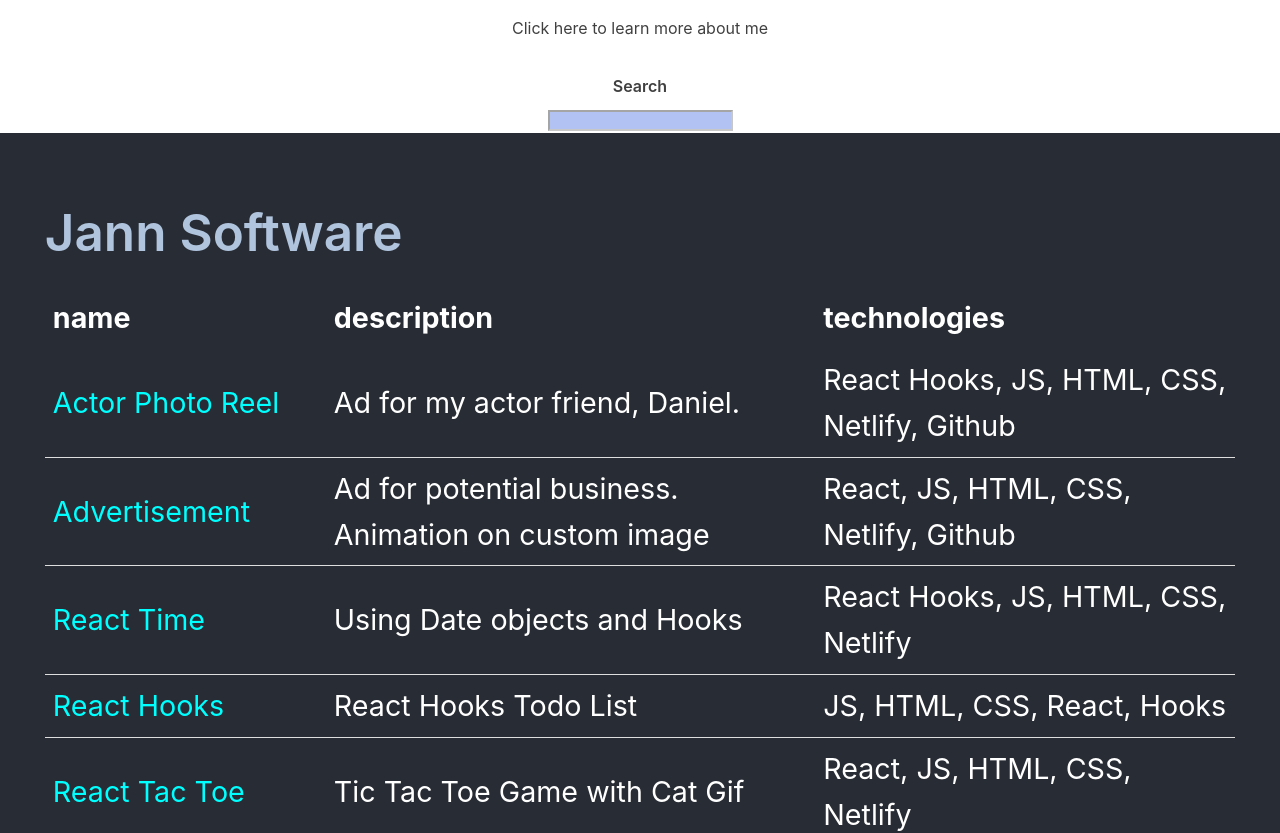
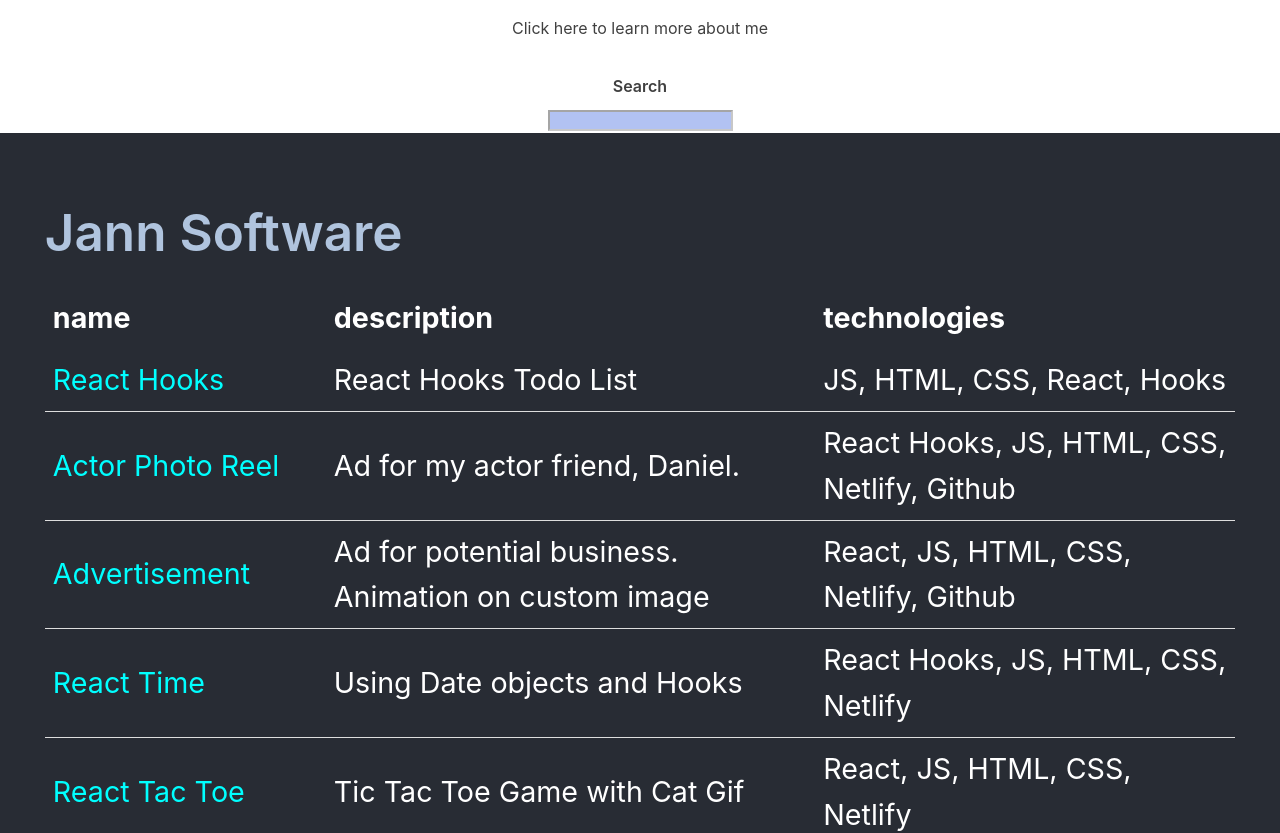
Before and after one commit to codejoy-wins/React-Portfolio, a React (Create React App) app: page / in a window 1280 px wide. Shown: the top 833 px of the page. Built offline with nearby package versions, Linux system fonts and the light colour scheme.

Commit message:
best on top

```diff
--- a/src/App.js
+++ b/src/App.js
@@ -16,6 +16,12 @@ class App extends Component {
     },
     projects: [
       {
+        "name": "React Hooks",
+        "lynk": "https://tender-shannon-7c069f.netlify.com/",
+        "desc": "React Hooks Todo List",
+        "tech": "JS, HTML, CSS, React, Hooks"
+      },
+      {
         "name": "Actor Photo Reel",
         "lynk": "https://wizardly-wright-170b65.netlify.com/",
         "desc": "Ad for my actor friend, Daniel.",
@@ -32,12 +38,6 @@ class App extends Component {
         "lynk": "https://objective-turing-d5177f.netlify.com/",
         "desc": "Using Date objects and Hooks",
         "tech": "React Hooks, JS, HTML, CSS, Netlify"
-        },
-        {
-          "name": "React Hooks",
-          "lynk": "https://tender-shannon-7c069f.netlify.com/",
-          "desc": "React Hooks Todo List",
-          "tech": "JS, HTML, CSS, React, Hooks"
       },
       {
         "name": "React Tac Toe",
@@ -140,6 +140,12 @@ class App extends Component {
     // https://tender-shannon-7c069f.netlify.com/
     permaProjects: [
       {
+        "name": "React Hooks",
+        "lynk": "https://tender-shannon-7c069f.netlify.com/",
+        "desc": "React Hooks Todo List",
+        "tech": "JS, HTML, CSS, React, Hooks"
+      },
+      {
         "name": "Actor Photo Reel",
         "lynk": "https://wizardly-wright-170b65.netlify.com/",
         "desc": "Ad for my actor friend, Daniel.",
@@ -156,12 +162,6 @@ class App extends Component {
         "lynk": "https://objective-turing-d5177f.netlify.com/",
         "desc": "Using Date objects and Hooks",
         "tech": "React Hooks, JS, HTML, CSS, Netlify"
-      },
-      {
-        "name": "React Hooks",
-        "lynk": "https://tender-shannon-7c069f.netlify.com/",
-        "desc": "React Hooks Todo List",
-        "tech": "JS, HTML, CSS, React, Hooks"
       },
       {
         "name": "React Tac Toe",
```
Lines whose indentation alone changed are shown as unchanged.
